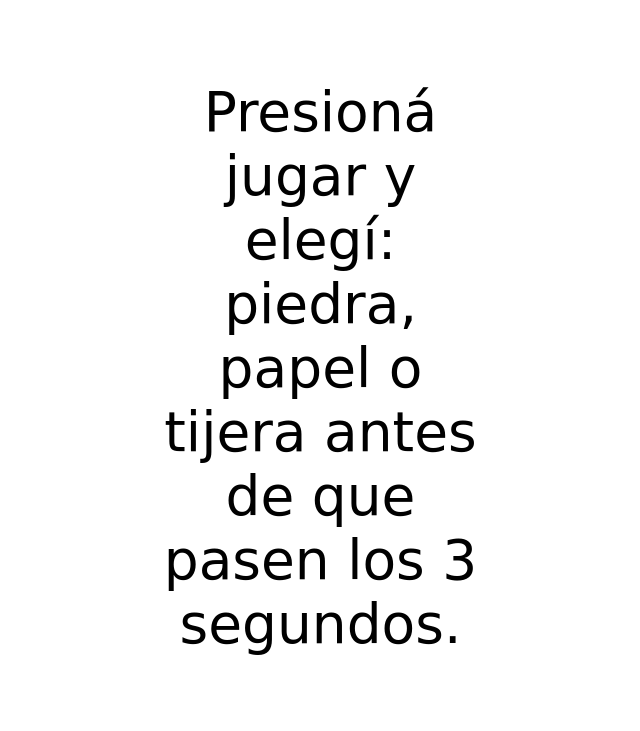
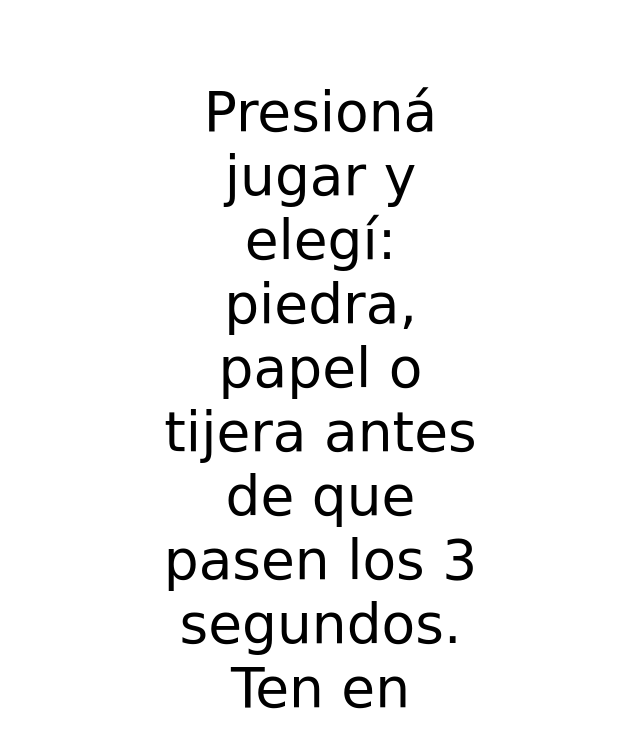
Before and after one commit to ismaortiz/desafio-m5, a website built with Parcel: page src/index.html in a window 1280 px wide. Both pictures are taken after a click on the element 640 px from the left and 578 px from the top of the page. Shown: the top 731 px of the page, without its empty margins (320-960 px from the left). Built offline with nearby package versions, Linux system fonts and the light colour scheme; a web font is replaced by a local one.

Commit message:
functional fixes

```diff
--- a/package.json
+++ b/package.json
@@ -5,7 +5,7 @@
   "scripts": {
     "test": "echo \"Error: no test specified\" && exit 1",
     "start": "parcel serve ./src/index.html",
-    "build": "parcel build ./src/index.html",
+    "build": "rm -rf dist && parcel build ./src/index.html",
     "deploy": "gh-pages -d dist"
   },
   "keywords": [],
--- a/src/index.html
+++ b/src/index.html
@@ -4,7 +4,7 @@
     <meta charset="UTF-8" />
     <meta http-equiv="X-UA-Compatible" content="IE=edge" />
     <meta name="viewport" content="width=device-width, initial-scale=1.0" />
-    <link rel="stylesheet" href="./reset.css" />
+    <link rel="stylesheet" href="/src/reset.css" />
     <link rel="preconnect" href="https://fonts.googleapis.com" />
     <link rel="preconnect" href="https://fonts.gstatic.com" crossorigin />
     <link
@@ -15,6 +15,6 @@
   </head>
   <body>
     <div class="root"></div>
-    <script type="module" src="./index.ts"></script>
+    <script type="module" src="/src/index.ts"></script>
   </body>
 </html>
--- a/src/pages/instructions/index.ts
+++ b/src/pages/instructions/index.ts
@@ -5,6 +5,7 @@ export function instructions(params) {
   div.innerHTML = `
   <custom-text variant="body">
     Presioná jugar y elegí: piedra, papel o tijera antes de que pasen los 3 segundos.
+    Ten en cuenta que sólo se aceptara tu primer elección.
   </custom-text>
   <custom-button class="play-button">¡Jugar!</custom-button>
   <div class="container">
--- a/src/pages/play/index.ts
+++ b/src/pages/play/index.ts
@@ -85,7 +85,7 @@ export function play(params) {
     hand.addEventListener("change", (e: any) => {
       const jugada = e.detail.jugada;
       hand.style.alignSelf = "center";
-      const resultado: object = state.setMove(jugada)!;
+      const resultado = state.setMove(jugada)!;
       state.pushToHistory({ ...resultado });
     });
   }
--- a/src/router.ts
+++ b/src/router.ts
@@ -2,6 +2,12 @@ import { welcome } from "./pages/welcome";
 import { instructions } from "./pages/instructions";
 import { play } from "./pages/play";
 import { result } from "./pages/result";
+
+const BASE_PATH = "/desafio-m5";
+
+function isGithubPages() {
+  return location.host.includes("github.io");
+}
 
 const routes = [
   {
@@ -24,12 +30,15 @@ const routes = [
 
 export function initRouter(container: Element) {
   function goTo(path) {
-    history.pushState({}, "", path);
-    handleRoute(path);
+    const completePath = isGithubPages() ? BASE_PATH + path : path;
+    history.pushState({}, "", completePath);
+    handleRoute(completePath);
   }
   function handleRoute(route) {
     for (const r of routes) {
-      if (r.path.test(route)) {
+      console.log("El handleRoute recibió una nueva ruta", route);
+      const newRoute = isGithubPages() ? route.replace(BASE_PATH, "") : route;
+      if (r.path.test(newRoute)) {
         const el = r.component({ goTo: goTo });
 
         if (container.firstChild) {
@@ -39,7 +48,7 @@ export function initRouter(container: Element) {
       }
     }
   }
-  if (location.pathname == "/") {
+  if (location.pathname == "/desafio-m5/" || location.pathname == "/") {
     goTo("/welcome");
   } else {
     handleRoute(location.pathname);
--- a/src/state.ts
+++ b/src/state.ts
@@ -17,10 +17,12 @@ const state = {
   },
   setMove(move: Jugada) {
     const currentState = this.getState();
-    currentState.currentGame.myPlay = move;
-    currentState.currentGame.computerPlay = this.computerMove();
-    const resultado = currentState.currentGame;
-    return resultado;
+    if (currentState.currentGame.myPlay == "") {
+      currentState.currentGame.myPlay = move;
+      currentState.currentGame.computerPlay = this.computerMove();
+      const resultado = currentState.currentGame;
+      return resultado;
+    }
   },
   clearCurrentGame() {
     const currentState = this.getState();
```
Also changed, not shown: dist/index.html, 2 other files.
